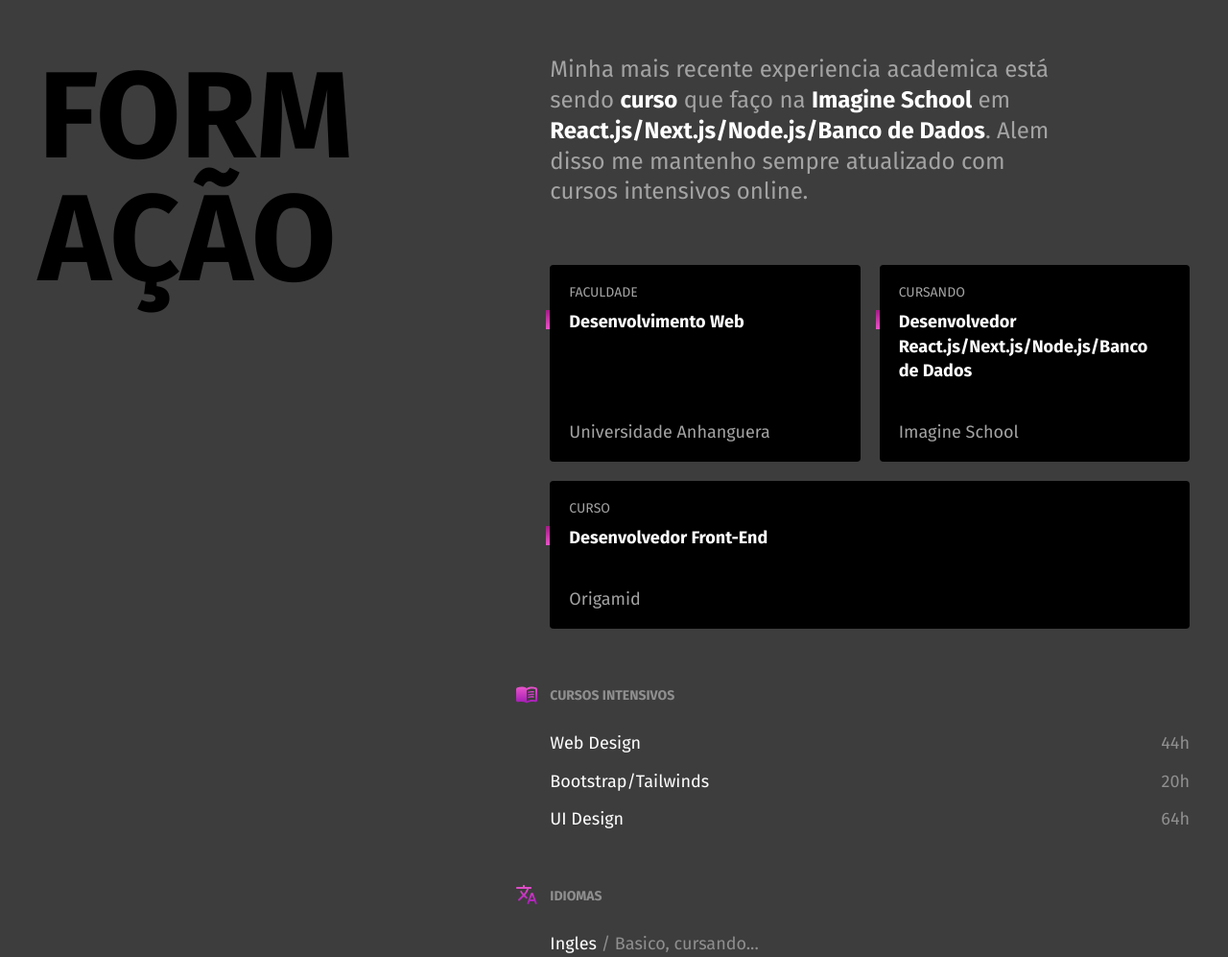
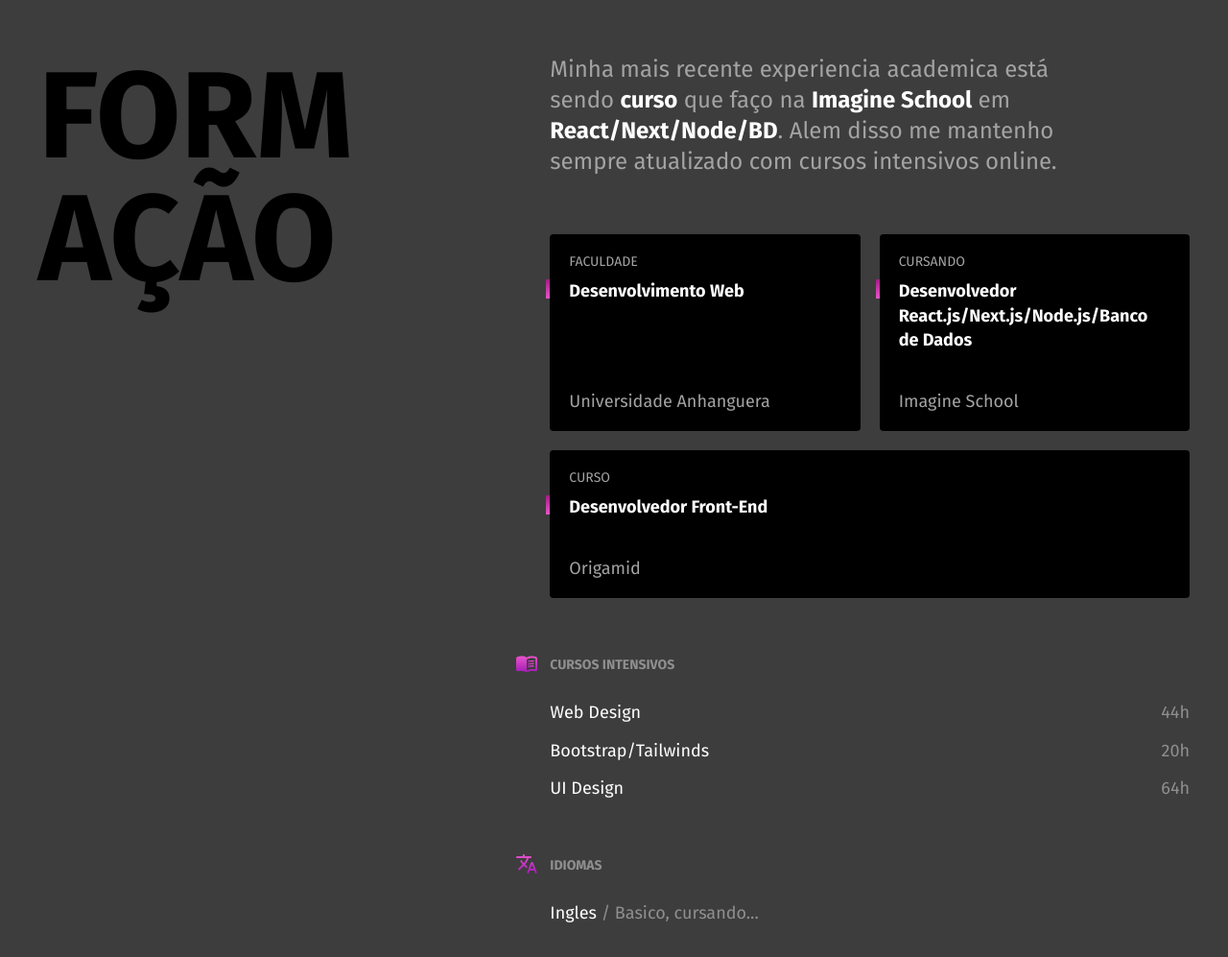
Before and after one commit to alessandrocrispim/alessandrocurriculo.github.io, a plain HTML site: page index.html in a window 1280 px wide. Shown: the part 1820-2817 px from the top of the page at 96% size. Drawn offline with Linux system fonts and the light colour scheme.

Commit message:
atualiza

```diff
--- a/index.html
+++ b/index.html
@@ -115,7 +115,7 @@
           <p class="formacao-texto">
             Minha mais recente experiencia academica está sendo
             <strong>curso</strong> que faço na <strong>Imagine School</strong> em
-            <strong>React.js/Next.js/Node.js/Banco de Dados</strong>. Alem disso me mantenho sempre atualizado
+            <strong>React/Next/Node/BD</strong>. Alem disso me mantenho sempre atualizado
             com cursos intensivos online.
           </p>
 
```
